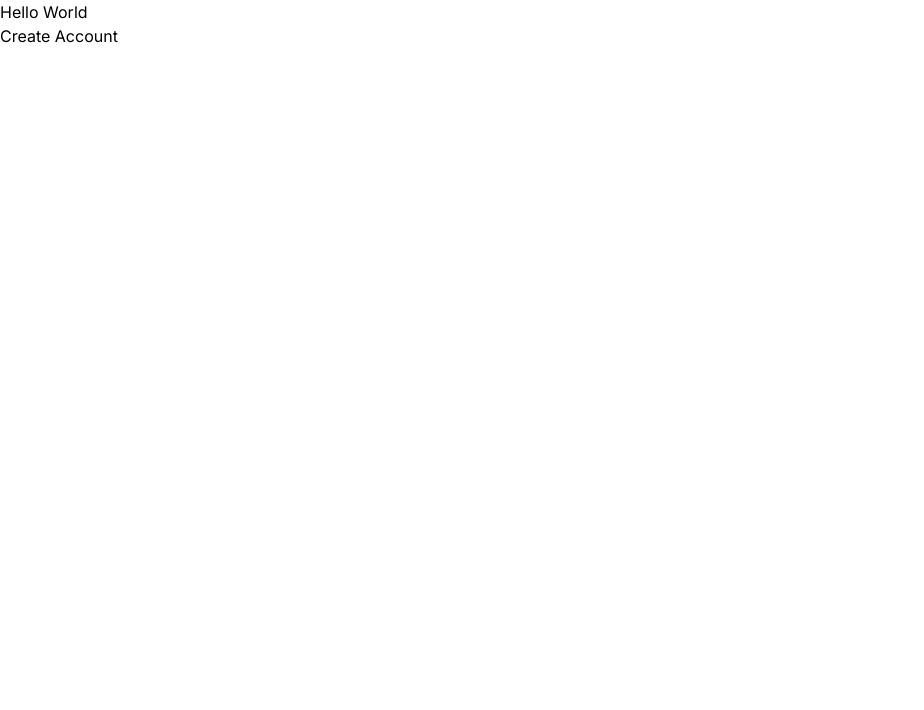
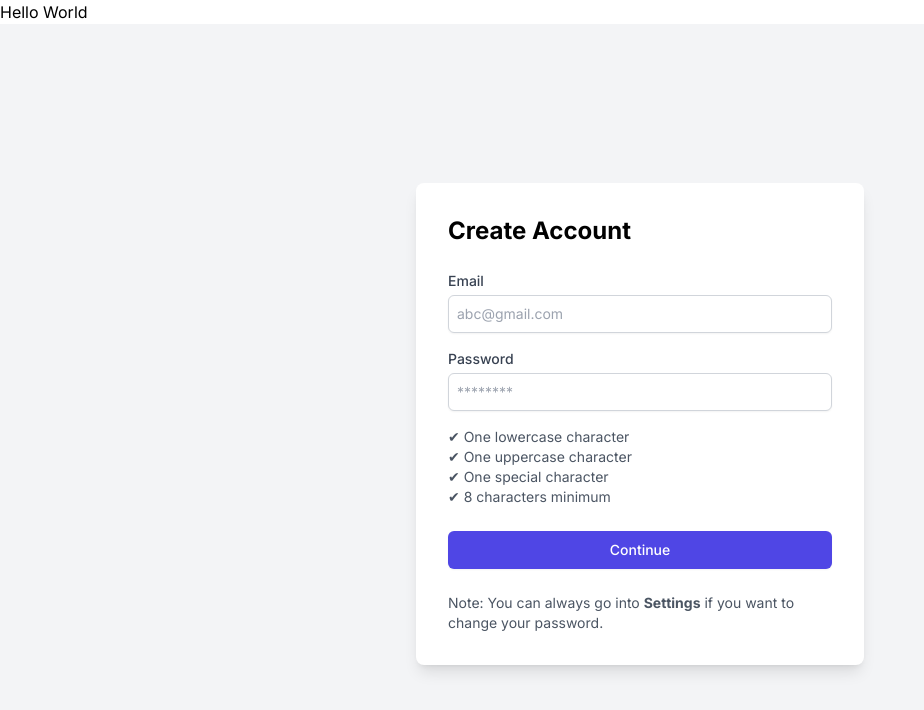
Before and after one commit to mbuckingham/adhd-math-frontend, a Next.js app: page /onboarding/sign-up in a window 1280 px wide. Shown: the top 710 px of the page, without its empty margins (0-924 px from the left). Built offline with nearby package versions, Linux system fonts and the light colour scheme.

Commit message:
create basic sign up page

```diff
--- a/app/onboarding/sign-up/page.tsx
+++ b/app/onboarding/sign-up/page.tsx
@@ -1,3 +1,64 @@
-export default function Page() {
-  return <h1>Create Account</h1>;
+import React from "react";
+
+export default function SignUp() {
+  return (
+    <div className="flex items-center justify-center min-h-screen bg-gray-100">
+      <div className="bg-white p-8 rounded-lg shadow-lg max-w-md w-full">
+        <h2 className="text-2xl font-bold mb-6">Create Account</h2>
+        <form>
+          <div className="mb-4">
+            <label
+              htmlFor="email"
+              className="block text-sm font-medium text-gray-700"
+            >
+              Email
+            </label>
+            <input
+              type="email"
+              id="email"
+              name="email"
+              className="mt-1 p-2 block w-full border border-gray-300 rounded-md shadow-sm focus:ring-indigo-500 focus:border-indigo-500 sm:text-sm"
+              placeholder="abc@gmail.com"
+            />
+          </div>
+          <div className="mb-4">
+            <label
+              htmlFor="password"
+              className="block text-sm font-medium text-gray-700"
+            >
+              Password
+            </label>
+            <input
+              type="password"
+              id="password"
+              name="password"
+              className="mt-1 p-2 block w-full border border-gray-300 rounded-md shadow-sm focus:ring-indigo-500 focus:border-indigo-500 sm:text-sm"
+              placeholder="********"
+            />
+          </div>
+          <div className="flex items-center justify-between mb-6">
+            <p className="text-sm text-gray-600">
+              <span>✔ One lowercase character</span>
+              <br />
+              <span>✔ One uppercase character</span>
+              <br />
+              <span>✔ One special character</span>
+              <br />
+              <span>✔ 8 characters minimum</span>
+            </p>
+          </div>
+          <button
+            type="submit"
+            className="w-full flex justify-center py-2 px-4 border border-transparent rounded-md shadow-sm text-sm font-medium text-white bg-indigo-600 hover:bg-indigo-700 focus:outline-none focus:ring-2 focus:ring-offset-2 focus:ring-indigo-500"
+          >
+            Continue
+          </button>
+          <p className="mt-6 text-sm text-gray-600">
+            Note: You can always go into <strong>Settings</strong> if you want
+            to change your password.
+          </p>
+        </form>
+      </div>
+    </div>
+  );
 }
```
